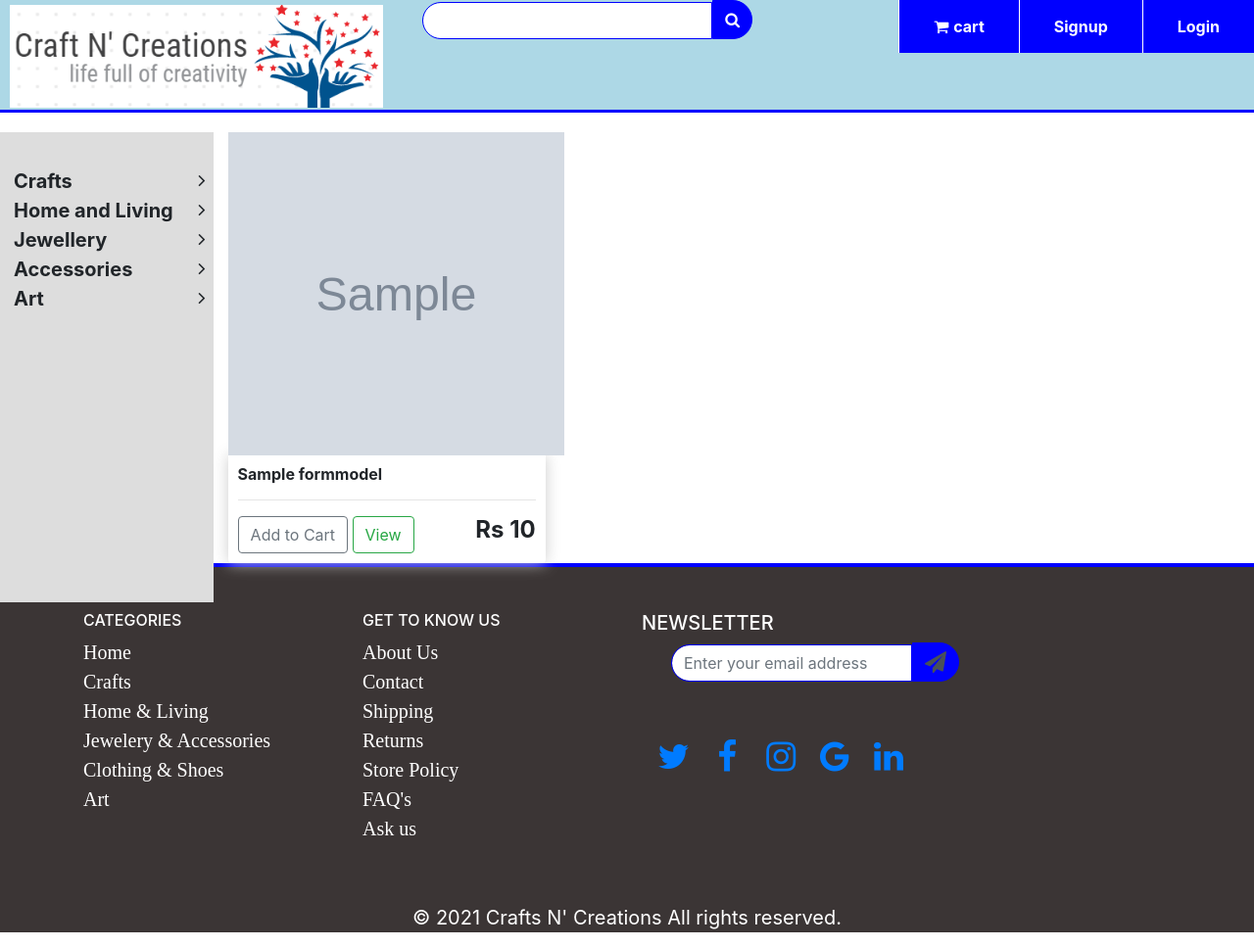
After one commit to harshithakota/ecommerce, a Django app: page /products/ in a window 1280 px wide. The commit adds this page. Shown: the whole page at 98% size. Run offline with Django 3.2, Linux system fonts and the light colour scheme; tables that the repository leaves empty hold one stand-in row (values such as "Sample post"); grey boxes marked "Sample" are stand-in pictures; some libraries are stand-ins or nearby versions.

Commit message:
displaying products from database to customer

```diff
--- a/first_project/first_project/urls.py
+++ b/first_project/first_project/urls.py
@@ -35,6 +35,8 @@ urlpatterns = [
 
     url(r'seller/$', views.FormView, name='seller'),
 
+    url(r'products/$',views.products,name='products')
+
 
 ]
 
--- a/first_project/main/models.py
+++ b/first_project/main/models.py
@@ -7,21 +7,7 @@ from django.db.models.signals import post_save
 from django.dispatch import receiver
 
 # Create your models here.
-# class Customer(models.Model):
-#     first_name = models.CharField(max_length=20)
-#     last_name  = models.CharField(max_length=30)
-#     class Meta:
-#         db_table = "customer"
 
-# class User(auth.models.User,auth.models.PermissionsMixin):
-#     user_type = models.IntegerField()
-#     def __str__(self):
-#         return "@{}".format(self.username)
-
-class UserForm(forms.ModelForm):
-    class Meta:
-        model = User
-        fields = ('first_name', 'last_name', 'email')
 
 class Profile(models.Model):
     user = models.OneToOneField(User, on_delete=models.CASCADE)
--- a/first_project/main/views.py
+++ b/first_project/main/views.py
@@ -5,6 +5,7 @@ from django.contrib.auth import login,logout
 from django.contrib import messages
 from django.contrib.auth import login, authenticate
 from django.contrib.auth.forms import AuthenticationForm
+from .models import *
 
 
 def homepage(request):
@@ -98,19 +99,8 @@ def FormView(request):
         }
     return render(request, 'main/add_product.html', context={"addproduct_form":form})
 
-# def form_view(request):
-#     form = forms.RegisterForm()
-#
-#     if request.method == 'POST':
-#         form =  forms.RegisterForm(request.POST)
-#
-#         #if form.is_valid():
-#         #    print("Validation success")
-#         #    print("NAME:"+ form.cleaned_data['name'])
-#         #    print("EMAIL:"+ form.cleaned_data['email'])
-#         #    print("TEXT:" +form.cleaned_data['text'])
-#         if form.is_valid():
-#             form.save(commit=True)
-#             return redirect('homepage')
-#
-#     return render(request,'main/register.html',{'form':form})
+
+def products(request):
+    products = FormModel.objects.all()
+    context = {'products':products}
+    return render(request,'main/products.html',context)
--- a/first_project/static/css/initial.css
+++ b/first_project/static/css/initial.css
@@ -277,6 +277,7 @@ body{
 /*--------------------footer---------------------------*/
 
 footer {
+
     padding: 45px;
     background-color: #3b3535;
     border-top: 4px solid blue;
@@ -318,3 +319,19 @@ footer ul li:hover {
         width: 100%;
     }
 }
+
+
+
+
+/*---------------products page----------------------*/
+.box-element{
+	box-shadow:hsl(0, 0%, 80%) 0 0 16px;
+	background-color: #fff;
+	border-radius: 4px;
+	padding: 10px;
+}
+
+
+.product{
+	border-radius: 0 0 4px 4px;
+}
--- a/first_project/templates/main/layout/menu.html
+++ b/first_project/templates/main/layout/menu.html
@@ -1,3 +1,14 @@
+{% if user.profile.user_type == 2 %}
+<div class="">
+
+<div class="side-menu" id="side-menu">
+  <ul>
+     <li><a id="td" href="{% url 'seller' %}">Add Product<i class="fa fa-angle-right"></i></a></li>
+     <li>Products<i class="fa fa-angle-right"></i></li>
+  </ul>
+</div>
+
+{% else %}
 
 <div class="side-menu" id="side-menu">
   <ul>
@@ -8,3 +19,5 @@
    <li>Art<i class="fa fa-angle-right"></i></li>
   </ul>
 </div>
+</div>
+{% endif %}
--- /dev/null
+++ b/first_project/templates/main/products.html
@@ -0,0 +1,27 @@
+{% extends 'main/layout/base.html' %}
+{% load bootstrap3 %}
+{% block content %}
+{% load static %}
+<section class="header">
+{% include 'main/layout/menu.html' %}
+    <div class="row">
+        {% for product in products %}
+        {% if product.category == 1 %}
+        <div class="col-lg-4">
+            <img class="thumbnail" width="343" height="330" src="{{product.img.url}}">
+            <div class="box-element product">
+                <h6><strong>{{product.name}}</strong></h6>
+                <hr>
+                <button  class="btn btn-outline-secondary add-btn">Add to Cart</button>
+		        <a class="btn btn-outline-success" href="#">View</a>
+		        <h4 style="display: inline-block; float: right"><strong>Rs {{product.price}}</strong></h4>
+
+
+            </div>
+        </div>
+
+        {% endif %}
+        {% endfor %}
+    </div>
+</section>
+{% endblock %}
```
Also changed, not shown: first_project/templates/main/add_product.html (+6 -1 lines), first_project/static/images/placeholder.png (added), first_project/static/product_images/art.jpg (added), first_project/static/product_images/earrings.jpg (added), first_project/static/product_images/paint.jpg (added), first_project/static/product_images/pot.jpg (added), first_project/static/product_images/pot_NdPj5Oe.jpg (added), first_project/static/product_images/wall_decor.jpg (added), first_project/static/product_images/wall_decor_ElJUQEt.jpg (added), 1 other file.
